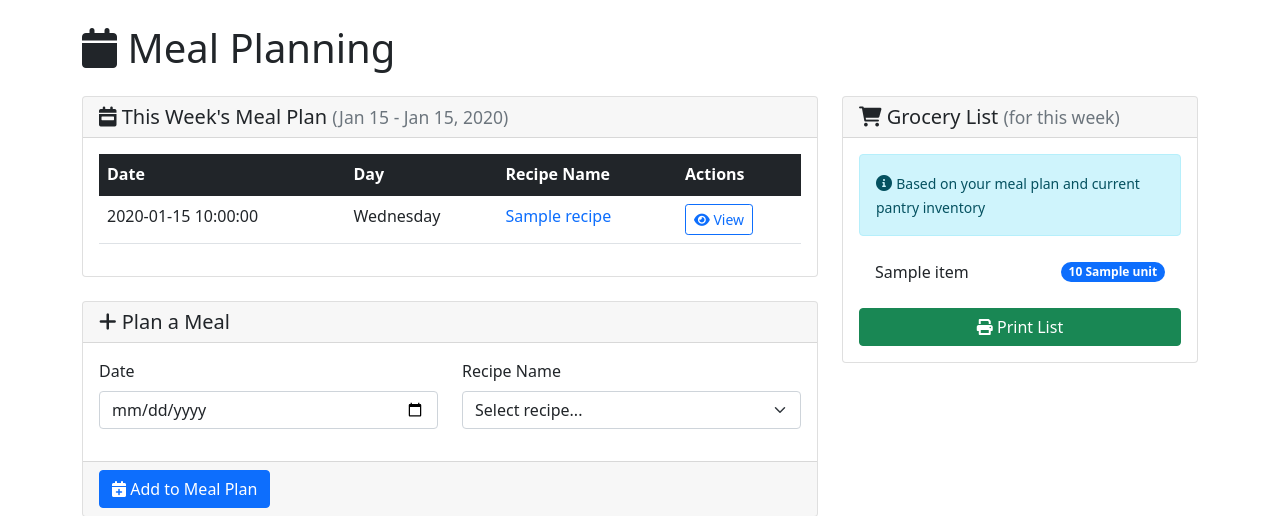
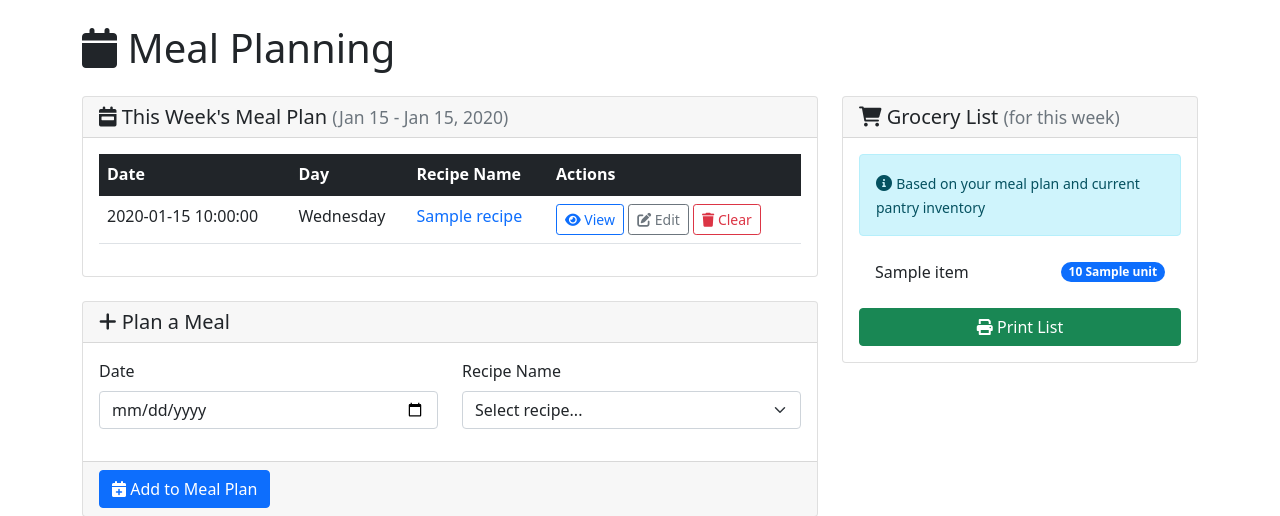
Before and after one commit to bobjansen/MealMCP, a Flask app: template templates/meal_plan.html in a window 1280 px wide. Shown: the part 56-572 px from the top of the page. Run offline with Flask 2, Linux system fonts and the light colour scheme; the template is opened without the code that fills it: most values are stand-ins (such as "Sample title", 1, 10 or a date in 2020).

Commit message:
Add planner to the web ui

```diff
--- a/app_flask.py
+++ b/app_flask.py
@@ -1154,9 +1154,28 @@ def set_meal_plan():
     recipe_name = request.form.get("recipe_name")
 
     if user_pantry.set_meal_plan(meal_date, recipe_name):
-        flash(f"Meal plan updated for {meal_date}!", "success")
+        flash(t("Meal plan updated for {date}!").format(date=meal_date), "success")
     else:
-        flash("Error updating meal plan.", "error")
+        flash(t("Error updating meal plan."), "error")
+
+    return redirect(url_for("meal_plan"))
+
+
+@app.route("/meal-plan/clear", methods=["POST"])
+@requires_auth
+def clear_meal_plan():
+    """Clear meal plan for a specific date."""
+    user_pantry = get_current_user_pantry()
+    if not user_pantry:
+        flash("Unable to access your data. Please try logging in again.", "error")
+        return redirect(url_for("logout"))
+
+    meal_date = request.form.get("meal_date")
+
+    if user_pantry.clear_recipe_for_date(meal_date):
+        flash(t("Meal cleared for {date}!").format(date=meal_date), "success")
+    else:
+        flash(t("Error clearing meal plan."), "error")
 
     return redirect(url_for("meal_plan"))
 
--- a/i18n.py
+++ b/i18n.py
@@ -137,6 +137,12 @@ TRANSLATIONS = {
         "View": "View",
         "Delete": "Delete",
         "Rate": "Rate",
+        "Clear": "Clear",
+        "Are you sure you want to clear this meal?": "Are you sure you want to clear this meal?",
+        "Meal plan updated for {date}!": "Meal plan updated for {date}!",
+        "Error updating meal plan.": "Error updating meal plan.",
+        "Meal cleared for {date}!": "Meal cleared for {date}!",
+        "Error clearing meal plan.": "Error clearing meal plan.",
         "Execute": "Execute",
         "Set Meal": "Set Meal",
         "Rating": "Rating",
@@ -465,6 +471,12 @@ TRANSLATIONS = {
         "View": "Bekijken",
         "Delete": "Verwijderen",
         "Rate": "Beoordelen",
+        "Clear": "Wissen",
+        "Are you sure you want to clear this meal?": "Weet u zeker dat u deze maaltijd wilt wissen?",
+        "Meal plan updated for {date}!": "Maaltijdplanning bijgewerkt voor {date}!",
+        "Error updating meal plan.": "Fout bij bijwerken maaltijdplanning.",
+        "Meal cleared for {date}!": "Maaltijd gewist voor {date}!",
+        "Error clearing meal plan.": "Fout bij wissen maaltijdplanning.",
         "Execute": "Uitvoeren",
         "Set Meal": "Maaltijd Instellen",
         "Rating": "Beoordeling",
--- a/templates/meal_plan.html
+++ b/templates/meal_plan.html
@@ -35,23 +35,68 @@
                         </thead>
                         <tbody>
                             {% for meal in meal_plan %}
-                            <tr>
+                            <tr id="meal-row-{{ loop.index }}">
                                 <td>{{ meal.date }}</td>
                                 <td>
                                     {% set day_name = meal.date | strftime('%A') %}
                                     {{ day_name }}
                                 </td>
                                 <td>
+                                    <!-- Display mode -->
+                                    <div class="meal-display-{{ loop.index }}">
                                         <a href="{{ url_for('view_recipe', recipe_name=meal.recipe) }}"
                                            class="text-decoration-none">
                                             {{ meal.recipe }}
                                         </a>
+                                    </div>
+                                    <!-- Edit mode -->
+                                    <div class="meal-edit-{{ loop.index }}" style="display: none;">
+                                        <form method="POST" action="{{ url_for('set_meal_plan') }}" class="d-inline">
+                                            <input type="hidden" name="meal_date" value="{{ meal.date }}">
+                                            <select name="recipe_name" class="form-select form-select-sm" required>
+                                                <option value="{{ meal.recipe }}" selected>{{ meal.recipe }}</option>
+                                                {% for recipe in recipes %}
+                                                {% if recipe.name != meal.recipe %}
+                                                <option value="{{ recipe.name }}">
+                                                    {{ recipe.name }} ({{ recipe.time_minutes }} min)
+                                                </option>
+                                                {% endif %}
+                                                {% endfor %}
+                                            </select>
+                                        </form>
+                                    </div>
                                 </td>
                                 <td>
+                                    <!-- Display mode buttons -->
+                                    <div class="meal-display-{{ loop.index }}">
                                         <a href="{{ url_for('view_recipe', recipe_name=meal.recipe) }}"
                                            class="btn btn-sm btn-outline-primary">
                                             <i class="fas fa-eye"></i> {{ t('View') }}
                                         </a>
+                                        <button type="button" class="btn btn-sm btn-outline-secondary"
+                                                onclick="toggleEdit({{ loop.index }})">
+                                            <i class="fas fa-edit"></i> {{ t('Edit') }}
+                                        </button>
+                                        <form method="POST" action="{{ url_for('clear_meal_plan') }}"
+                                              class="d-inline"
+                                              onsubmit="return confirm('{{ t('Are you sure you want to clear this meal?') }}')">
+                                            <input type="hidden" name="meal_date" value="{{ meal.date }}">
+                                            <button type="submit" class="btn btn-sm btn-outline-danger">
+                                                <i class="fas fa-trash"></i> {{ t('Clear') }}
+                                            </button>
+                                        </form>
+                                    </div>
+                                    <!-- Edit mode buttons -->
+                                    <div class="meal-edit-{{ loop.index }}" style="display: none;">
+                                        <button type="button" class="btn btn-sm btn-success"
+                                                onclick="document.querySelector('.meal-edit-{{ loop.index }} form').submit()">
+                                            <i class="fas fa-check"></i> {{ t('Save') }}
+                                        </button>
+                                        <button type="button" class="btn btn-sm btn-secondary"
+                                                onclick="toggleEdit({{ loop.index }})">
+                                            <i class="fas fa-times"></i> {{ t('Cancel') }}
+                                        </button>
+                                    </div>
                                 </td>
                             </tr>
                             {% endfor %}
@@ -152,6 +197,32 @@
 
 {% block scripts %}
 <script>
+function toggleEdit(index) {
+    // Hide all other edit modes first
+    document.querySelectorAll('[class*="meal-edit-"]').forEach(el => {
+        if (!el.classList.contains('meal-edit-' + index)) {
+            el.style.display = 'none';
+        }
+    });
+    document.querySelectorAll('[class*="meal-display-"]').forEach(el => {
+        if (!el.classList.contains('meal-display-' + index)) {
+            el.style.display = 'block';
+        }
+    });
+
+    // Toggle this row's edit mode
+    const displayElements = document.querySelectorAll('.meal-display-' + index);
+    const editElements = document.querySelectorAll('.meal-edit-' + index);
+
+    displayElements.forEach(el => {
+        el.style.display = el.style.display === 'none' ? 'block' : 'none';
+    });
+
+    editElements.forEach(el => {
+        el.style.display = el.style.display === 'none' ? 'block' : 'none';
+    });
+}
+
 function printGroceryList() {
     const groceryItems = [
         {% for item in grocery_list %}
```
Also changed, not shown: mcp_tool_router.py (+7 -2 lines). Lines whose indentation alone changed are shown as unchanged.
